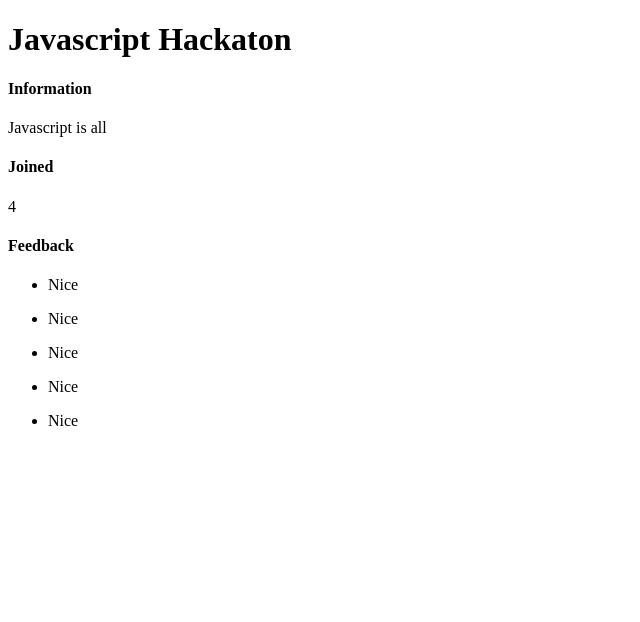
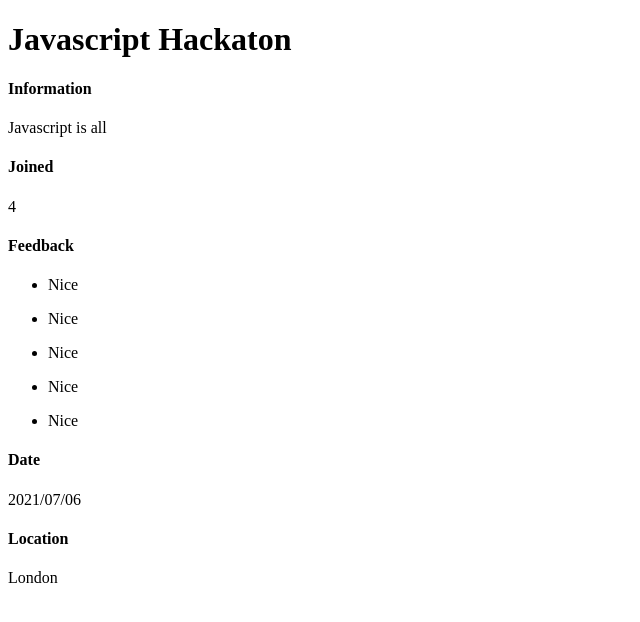
Before and after one commit to nitipon-apaisri/nitipon-meetup-project, a React (Create React App) app: page /event/1 in a window 1280 px wide. Shown: the top 622 px of the page, without its empty margins (0-640 px from the left). Built offline with nearby package versions, Linux system fonts and the light colour scheme.

Commit message:
Added location and date detail for the evenet page and added a test for those those details

```diff
--- a/src/Views/EventPage/EventPage.tsx
+++ b/src/Views/EventPage/EventPage.tsx
@@ -33,6 +33,16 @@ const EventPage = () => {
                     </ul>
                 </div>
             </div>
+            <div className="date-and-location">
+                <div className="date">
+                    <h4>Date</h4>
+                    <p data-testid="date">{eventsDB[eventIndex].date}</p>
+                </div>
+                <div className="location">
+                    <h4>Location</h4>
+                    <p data-testid="location">{eventsDB[eventIndex].location}</p>
+                </div>
+            </div>
         </div>
     );
 };
```
Also changed, not shown: 1 other file (tests, documents, lock files or other folders).
